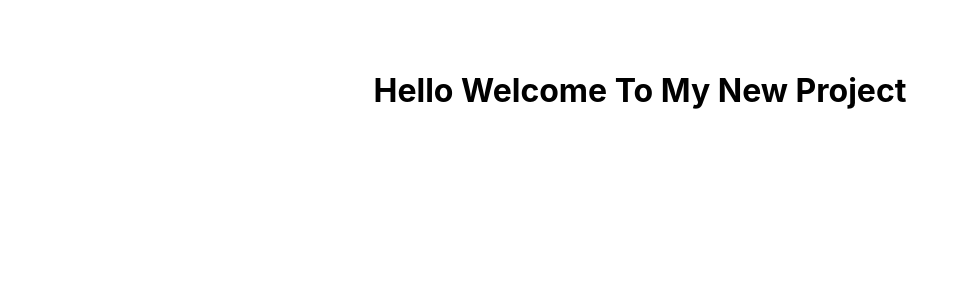
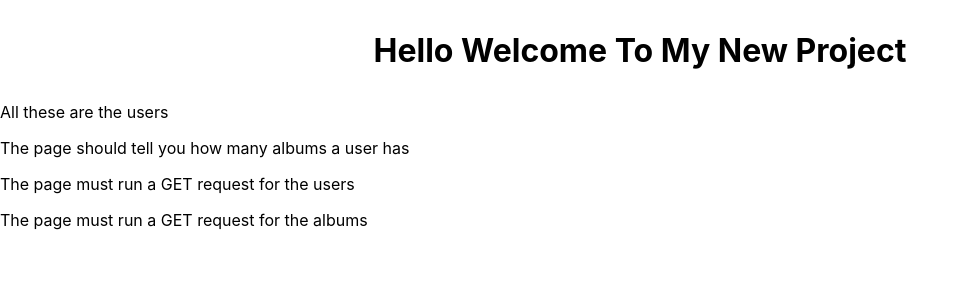
Before and after one commit to kennedy-ben/React-App, a React (Create React App) app: page / in a window 1280 px wide. Shown: the top 300 px of the page, without its empty margins (0-969 px from the left). Built offline with nearby package versions, Linux system fonts and the light colour scheme.

Commit message:
created user and home pages

```diff
--- a/src/App.js
+++ b/src/App.js
@@ -5,6 +5,7 @@ import Login from "./pages/login";
 import Signup from "./pages/signup";
 import Index from "./pages/index";
 import Header from './pages/Header';
+import User from "./pages/users"
 
 function App() {
   return (
@@ -14,6 +15,7 @@ function App() {
           <Route index element={<Index/>}/>
           <Route path="/login" element={<Login />} />
           <Route path="/signup" element={<Signup />} />
+          <Route path="/user" element={<User />} />
           <Route path="/header" element={<Header />} />
         </Routes>
       </BrowserRouter>
--- a/src/pages/index.js
+++ b/src/pages/index.js
@@ -12,20 +12,15 @@ function Index() {
 
   return (
     <div>
-      {/* <Header /> */}
-      <br/>
-      <br/>
-    {/* <div className="center">
-        <input type="text" placeholder="Search" className="search-bar" />
-      </div> */}
+
       <h1 style={headingStyle}>
         Hello Welcome To My New Project
       </h1>
-      {/* <User/>  */}
-      {/* <Episodes/> */}
-      <br/>
-      <br/>
-      <ul></ul>
+      <p>All these are the users</p>
+      <p>The page should tell you how many albums a user has</p>
+      <p>The page must run a GET request for the users</p>
+      <p>The page must run a GET request for the albums</p>
+
 
     </div>
   );
--- /dev/null
+++ b/src/pages/users.js
@@ -0,0 +1,13 @@
+import React from 'react'
+
+export default function users() {
+  return (
+    <div>
+      <p>Have a page that shows you the user’s information:</p>
+      <p>This is the page shown when a user is selected</p>
+      <p>The page should list a user’s albums</p>
+      <p>The page must run a GET request for the user-selected</p>
+      <p>The page must run a GET request for a user’s albums</p>
+    </div>
+  )
+}
```
